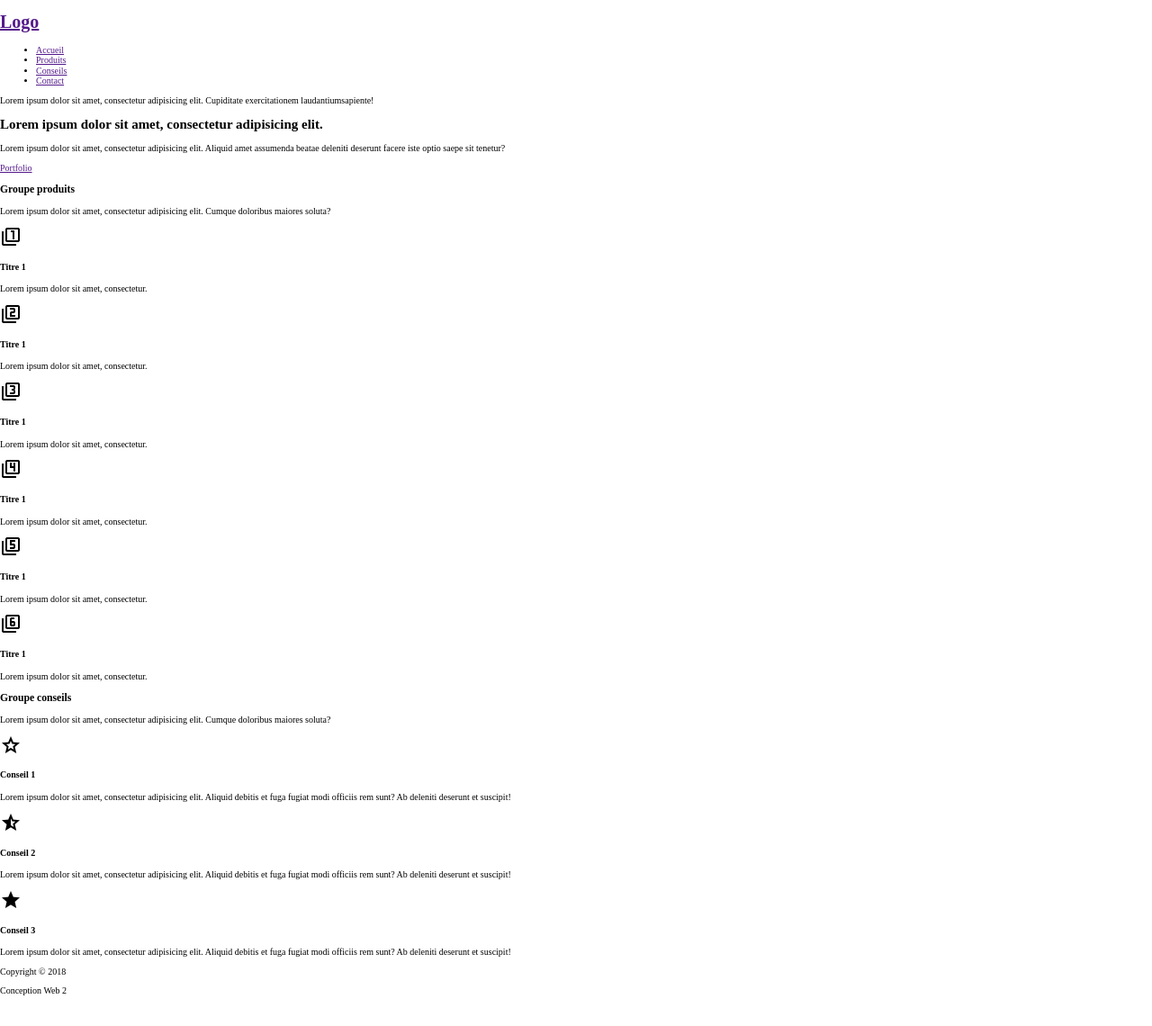
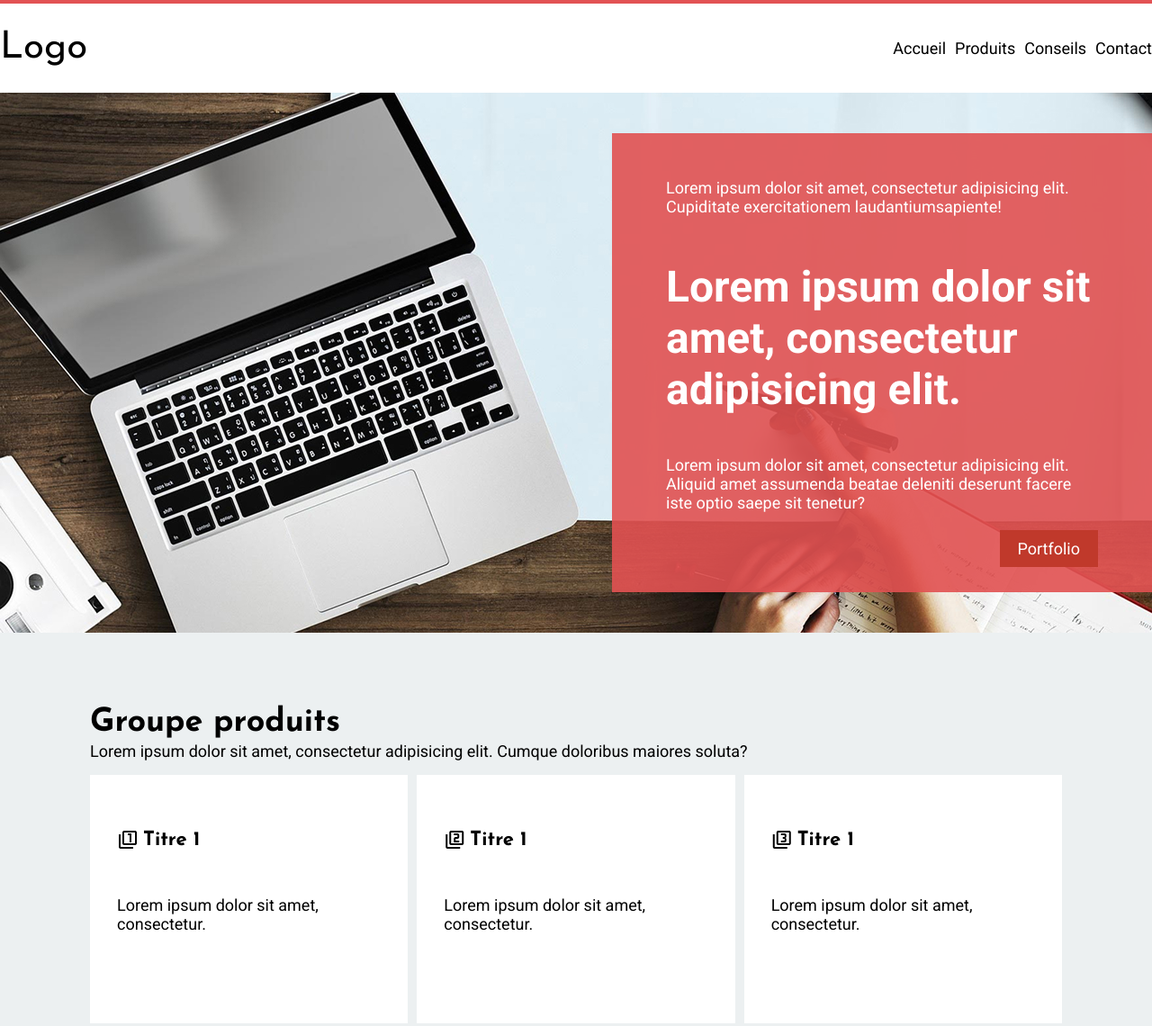
Before and after one commit to JulienBou07/Sem10_VraiDeVrai, a plain HTML site: page index.html in a window 1280 px wide. Shown: the top 1140 px of the page at 90% size. Before the commit the page ends 1117 px from the top, so only its background shows below. Drawn offline with nearby package versions, Linux system fonts and the light colour scheme.

Commit message:
milieu css

```diff
--- a/css/styles.css
+++ b/css/styles.css
@@ -13,20 +13,195 @@ html {
     box-sizing: inherit;
 }
 
-.material-symbols-outlined.noir{
-  font-variation-settings:
-  'FILL' 100,
-  'wght' 400,
-  'GRAD' 0,
-  'opsz' 24
-}
-
-span.noir{
-    fill: 1;
-}
-
 
 
 /*------------------------------------------------------------------------------
    Base
 ------------------------------------------------------------------------------*/
+
+body{
+    font: 1.8rem "Roboto", sans-serif;
+}
+
+
+body a{
+    text-decoration: none;
+    color: black;
+    margin: 0;
+
+}
+
+body ul{
+    list-style: none;
+    padding: 0;
+}
+
+.wrapper{
+    max-width: 1400px;
+    margin-left: auto;
+    margin-right: auto;
+}
+
+
+/*------------------------------------------------------------------------------
+   Mise en page
+------------------------------------------------------------------------------*/
+
+/* HEADER */
+
+header{
+    border-top: 4px solid #E25254;
+    padding: 28.140px 0;
+}
+
+header .wrapper{
+    display: flex;
+    justify-content: space-between;
+    align-items: center;
+}
+
+header h1{
+    font-family: "Josefin Sans", sans-serif;
+    font-size: 42px;
+    font-weight: normal;
+    margin: 0;
+}
+
+header ul{
+    display: flex;
+    align-items: center;
+    gap: 10px;
+    margin: 0;
+    font: light 18px;
+}
+
+/* SECTION HERO */
+
+section.hero{
+    background-image: url(../img/imagehero.jpg);
+    background-size: cover;
+    height: 600px;
+    color: white;
+}
+
+section.hero .wrapper{
+    display: flex;
+    justify-content: flex-end;
+    align-items: center;
+    height: 100%;
+}
+
+section.hero .boite{
+    padding: 50px 60px 60px 60px;
+    background-color: rgba(226, 82, 82, 0.9);
+    width: 600px;
+    height: 510px;
+}
+
+section.hero p{
+    margin: 0;
+}
+
+section.hero h2{
+    font-size: 4.8rem;
+    font-weight: bold;
+    margin: 50px 0 45px 0;
+}
+
+section.hero .piton{
+    display: flex;
+    justify-content: flex-end;
+    margin-top: 20px;
+}
+
+section.hero a{
+    color: white;
+    background-color: #C0392B;
+    padding: 10px 20px;
+}
+
+/* SECTION PRODUITS */
+
+section.produits{
+    background-color: #ECF0F1;
+    padding: 80px 100px;
+}
+
+section.produits h3{
+    margin: 0;
+    font: bold 3.6rem/41px "Josefin Sans", sans-serif;
+}
+
+section.produits .Titre{
+    margin: 0 0 16px 0;
+    line-height: 21px;
+}
+
+section.produits .vraigrid{
+    display: grid;
+    gap: 10px;
+    grid-template-columns: repeat(3, 1fr);
+    grid-template-rows: repeat(2, auto);
+}
+
+section.produits article{
+    background-color: white;
+    padding: 30px 30px 100px 30px;
+}
+
+section.produits article div{
+    display: flex;
+    align-items: center;
+    gap: 5px;
+    margin: 0 0 20px 0;
+}
+
+section.produits article h4{
+    font: bold 2.2rem/25px "Josefin Sans", sans-serif;
+
+}
+
+section.produits article p{
+    margin: 0;
+}
+
+section.produits article:hover{
+    background-color: #E25254;
+    cursor: pointer;
+    color: white;
+}
+
+/* SECTION CONSEILS */
+
+section.conseils{
+    padding: 80px 100px;
+    background-image: url(../img/tiling.png);
+    background-color: rgba(226, 82, 82, 0.9);
+    background-size: cover;
+}
+
+section.conseils h3{
+    margin: 0;
+    font: bold 3.6rem/41px "Josefin Sans", sans-serif;
+    color: white;
+}
+
+section.conseils .Titre{
+    margin: 0 0 16px 0;
+    line-height: 21px;
+    color: white;
+}
+
+section.conseils .vraigrid{
+    display: grid;
+    grid-template-columns: repeat(3, 1fr);
+    gap: 37px;
+}
+
+section.conseils article{
+    background-color: white;
+    padding: 30px;
+    display: flex;
+    align-items: baseline;
+    gap: 5px;
+}
--- a/index.html
+++ b/index.html
@@ -12,33 +12,7 @@
     <title>Semaine 10</title>
 </head>
 <body>
-    <!--
-    <span class="material-symbols-outlined">
-        filter_1
-        </span>
-    <span class="material-symbols-outlined">
-            filter_2
-        </span>
-    <span class="material-symbols-outlined">
-    filter_3
-        </span>
-        <span class="material-symbols-outlined">
-    filter_4
-        </span>
-            <span class="material-symbols-outlined">
-    filter_5
-        </span>
-        <span class="material-symbols-outlined">
-    filter_6
-        </span>
-    <span class="material-symbols-outlined">
-star
-</span>
-<span class="material-symbols-outlined">
-star_half
-</span>
 
-    -->
 
     <header>
         <div class="wrapper">
@@ -61,7 +35,9 @@ star_half
                 <p>Lorem ipsum dolor sit amet, consectetur adipisicing elit. Cupiditate exercitationem laudantiumsapiente!</p>
                 <h2>Lorem ipsum dolor sit amet, consectetur adipisicing elit.</h2>
                 <p>Lorem ipsum dolor sit amet, consectetur adipisicing elit. Aliquid amet assumenda beatae deleniti deserunt facere iste optio saepe sit tenetur?</p>
-                <a href="" class="piton">Portfolio</a>
+                <div class="piton">
+                    <a href="" >Portfolio</a>
+                </div>
             </div>
         </div>
     </section>
@@ -69,9 +45,10 @@ star_half
     <section class="produits">
         <div class="wrapper">
             <h3>Groupe produits</h3>
-            <p>Lorem ipsum dolor sit amet, consectetur adipisicing elit. Cumque doloribus maiores soluta?</p>
+            <p class="Titre">Lorem ipsum dolor sit amet, consectetur adipisicing elit. Cumque doloribus maiores soluta?</p>
 
-            <article class="grid">
+            <div class="vraigrid">
+                <article>
                     <div>
                         <span class="material-symbols-outlined">
                             filter_1
@@ -81,7 +58,7 @@ star_half
                     <p>Lorem ipsum dolor sit amet, consectetur.</p>
                 </article>
 
-            <article class="grid">
+                <article>
                     <div>
                         <span class="material-symbols-outlined">
                             filter_2
@@ -91,7 +68,7 @@ star_half
                     <p>Lorem ipsum dolor sit amet, consectetur.</p>
                 </article>
 
-            <article class="grid">
+                <article>
                     <div>
                         <span class="material-symbols-outlined">
                             filter_3
@@ -101,7 +78,7 @@ star_half
                     <p>Lorem ipsum dolor sit amet, consectetur.</p>
                 </article>
 
-            <article class="grid">
+                <article>
                     <div>
                         <span class="material-symbols-outlined">
                             filter_4
@@ -111,7 +88,7 @@ star_half
                     <p>Lorem ipsum dolor sit amet, consectetur.</p>
                 </article>
 
-            <article class="grid">
+                <article>
                     <div>
                         <span class="material-symbols-outlined">
                             filter_5
@@ -121,7 +98,7 @@ star_half
                     <p>Lorem ipsum dolor sit amet, consectetur.</p>
                 </article>
 
-            <article class="grid">
+                <article>
                     <div>
                         <span class="material-symbols-outlined">
                             filter_6
@@ -130,6 +107,7 @@ star_half
                     </div>
                     <p>Lorem ipsum dolor sit amet, consectetur.</p>
                 </article>
+            </div>
 
         </div>
     </section>
@@ -137,38 +115,43 @@ star_half
     <section class="conseils">
         <div class="wrapper">
             <h3>Groupe conseils</h3>
-            <p>Lorem ipsum dolor sit amet, consectetur adipisicing elit. Cumque doloribus maiores soluta?</p>
+            <p class="Titre">Lorem ipsum dolor sit amet, consectetur adipisicing elit. Cumque doloribus maiores soluta?</p>
 
+            <div class="vraigrid">
                 <article>
-                <div>
                     <span class="material-symbols-outlined">
                             star
                     </span>
+                    <div>
                         <h4>Conseil 1</h4>
+                        <p>Lorem ipsum dolor sit amet, consectetur adipisicing elit. Aliquid debitis et fuga fugiat modi officiis rem sunt? Ab deleniti deserunt et suscipit!</p>
                     </div>
-                <p>Lorem ipsum dolor sit amet, consectetur adipisicing elit. Aliquid debitis et fuga fugiat modi officiis rem sunt? Ab deleniti deserunt et suscipit!</p>
+                    <p><span>Lire plus...</span></p>
                 </article>
 
                 <article>
-                <div>
                     <span class="material-symbols-outlined">
                         star_half
                     </span>
+                    <div>
                         <h4>Conseil 2</h4>
+                        <p>Lorem ipsum dolor sit amet, consectetur adipisicing elit. Aliquid debitis et fuga fugiat modi officiis rem sunt? Ab deleniti deserunt et suscipit!</p>
                     </div>
-                <p>Lorem ipsum dolor sit amet, consectetur adipisicing elit. Aliquid debitis et fuga fugiat modi officiis rem sunt? Ab deleniti deserunt et suscipit!</p>
+
                 </article>
 
-
                 <article>
-                <div>
-                    <span class="material-symbols-outlined noir">
+                    <span class="material-symbols-outlined ">
                             star
                     </span>
+                    <div>
                         <h4>Conseil 3</h4>
+                        <p>Lorem ipsum dolor sit amet, consectetur adipisicing elit. Aliquid debitis et fuga fugiat modi officiis rem sunt? Ab deleniti deserunt et suscipit!</p>
                     </div>
-                <p>Lorem ipsum dolor sit amet, consectetur adipisicing elit. Aliquid debitis et fuga fugiat modi officiis rem sunt? Ab deleniti deserunt et suscipit!</p>
+
                 </article>
+            </div>
+
         </div>
     </section>
 
```
Lines whose indentation alone changed are shown as unchanged.
